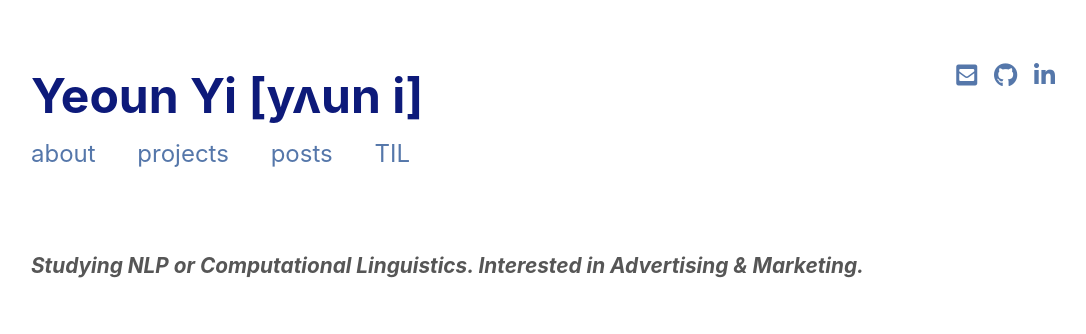
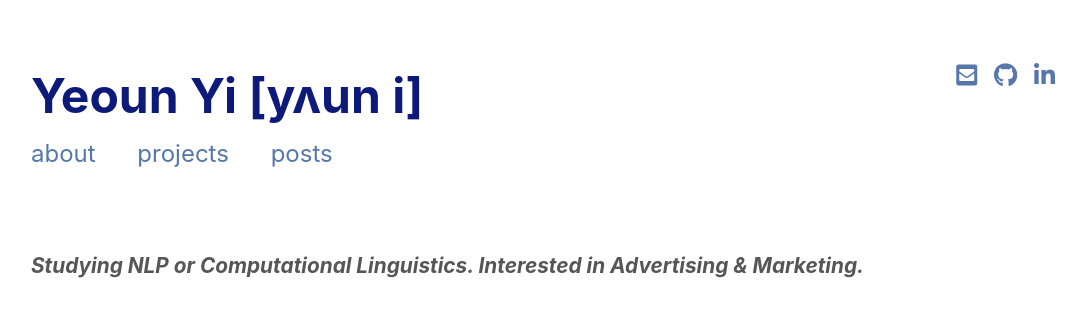
Before and after one commit to yeounyi/yeounyi.github.io, a Jekyll site: the page built from index.md, in a window 1280 px wide. Shown: the top 334 px of the page, without its empty margins (97-1183 px from the left). Built offline with Jekyll 4.4.1, drawn with Linux system fonts in a browser that asks for light colours; nearby versions of some CDN libraries; a style sheet for code colours, icons or effects is not loaded.

Commit message:
Update header.html

```diff
--- a/_includes/header.html
+++ b/_includes/header.html
@@ -9,7 +9,6 @@
 <li class="menu__entry"><a href="{{ site.baseurl}}/">about</a></li>
 <li class="menu__entry"><a href="{{ site.baseurl }}/projects">projects</a></li>
 <li class="menu__entry"><a href="{{ site.baseurl }}/posts">posts</a></li>
-<li class="menu__entry"><a href="{{ site.baseurl }}/TIL">TIL</a></li>
 </ul>
 </div>
 <ul class="social-links">
```
